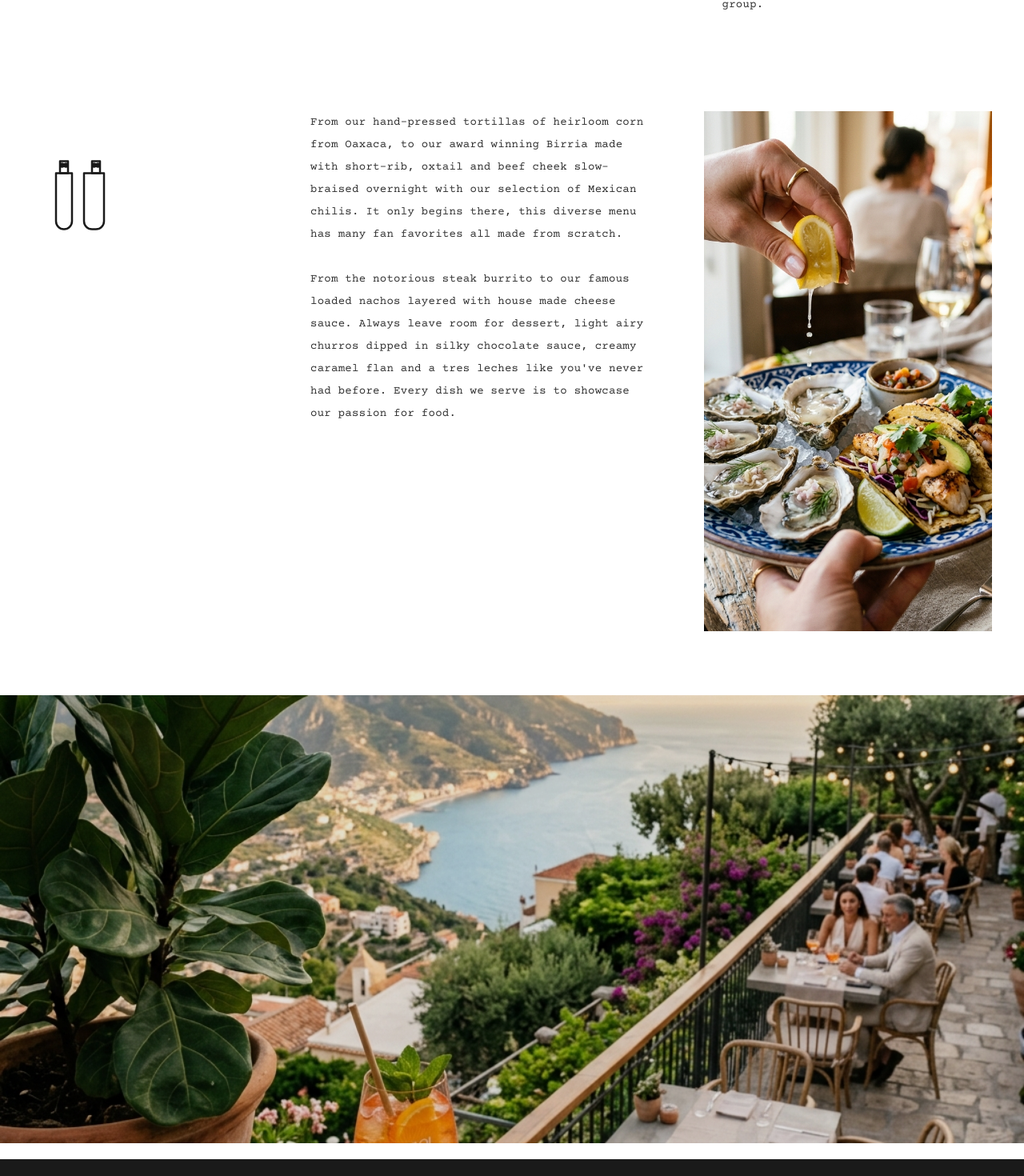
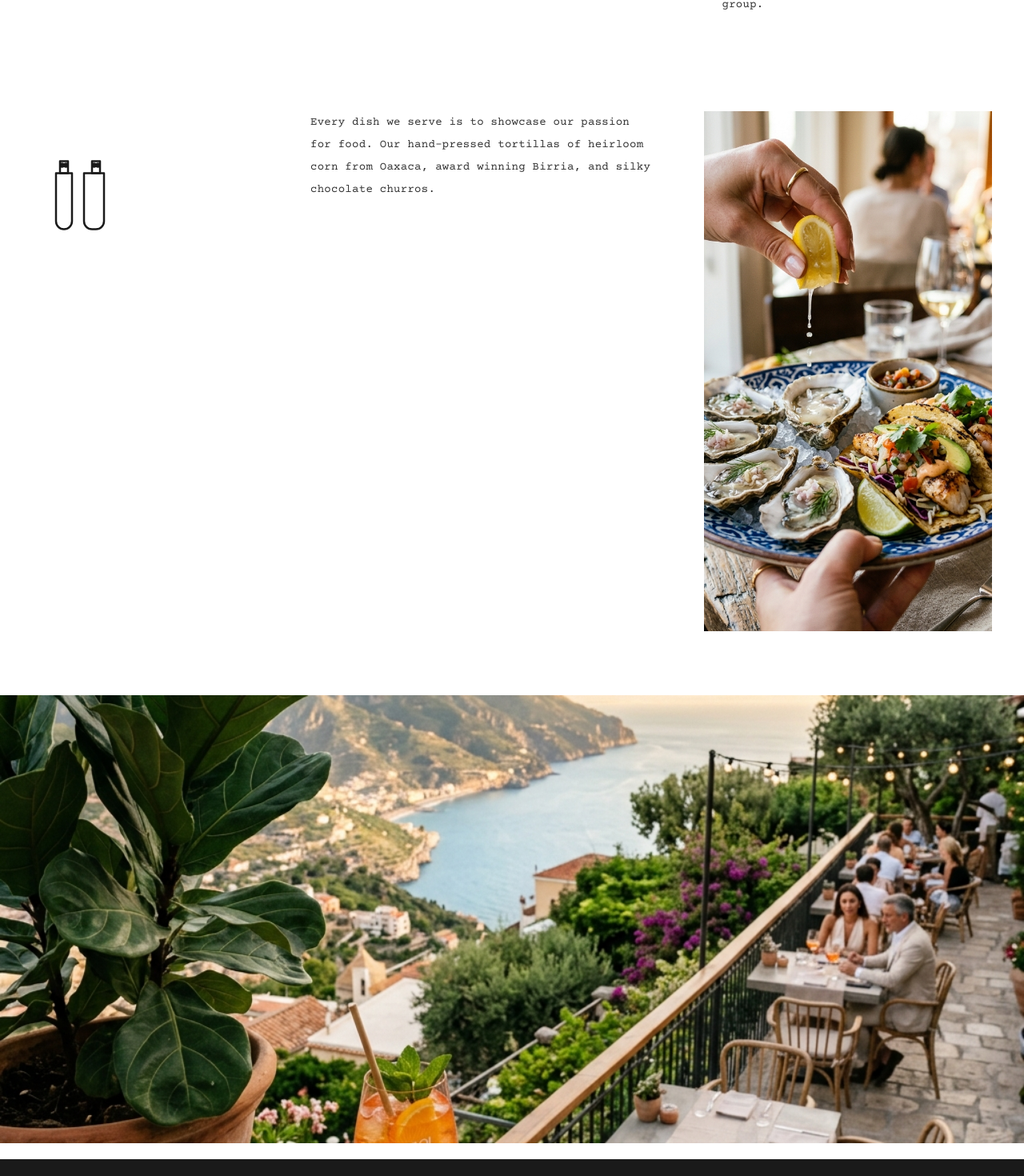
Before and after one commit to Ajaypal110/Frankie-s, a React (Vite) app in the folder frontend/: page /about in a window 1280 px wide. Shown: the part 2337-3807 px from the top of the page at 80% size. Built offline with nearby package versions, Linux system fonts and the light colour scheme; a web font is replaced by a local one.

Commit message:
Menu Page Added

```diff
--- a/frontend/src/pages/AboutPage.jsx
+++ b/frontend/src/pages/AboutPage.jsx
@@ -8,12 +8,6 @@ const AboutPage = ({ data }) => {
 
   const story = data?.acf?.about_story ||
     "Frankie's has become a standard for quality and consistency for locals and visitors alike. Our atmosphere evolves throughout the day, from family, friends and colleagues sharing a great meal in the afternoon, to a bustling happy hour where you can enjoy our signature margaritas and top quality oysters for half the price, all the way through dinner to late night.";
-
-  const chefHeading = data?.acf?.chef_heading || "CHEF NUNO GRULLON";
-  const chefSubheading = data?.acf?.chef_subheading || "PASSIONATE CREATIVITY";
-
-  const chefBio = data?.acf?.chef_bio ||
-    "From our hand-pressed tortillas of heirloom corn from Oaxaca, to our award winning Birria made with short-rib, oxtail and beef cheek slow-braised overnight with our selection of Mexican chilis. It only begins there, this diverse menu has many fan favorites all made from scratch. From the notorious steak burrito to our famous loaded nachos layered with house made cheese sauce. Always leave room for dessert, light airy churros dipped in silky chocolate sauce, creamy caramel flan and a tres leches like you've never had before. Every dish we serve is to showcase our passion for food.";
 
   useEffect(() => {
     window.scrollTo(0, 0);
@@ -36,8 +30,17 @@ const AboutPage = ({ data }) => {
   }, []);
 
   return (
-    <div ref={sectionRef} style={{ background: '#fff', overflowX: 'hidden' }}>
+    <div ref={sectionRef} style={{ background: '#fff' }}>
       <style>{`
+        /* PHASE 1: HERO STICKY */
+        .sticky-hero-layer {
+          position: -webkit-sticky !important; /* For Safari */
+          position: sticky !important;
+          top: 0 !important;
+          z-index: 1 !important;
+          width: 100%;
+        }
+
         @media (max-width: 1024px) {
           .about-editorial-grid {
             grid-template-columns: 1fr !important;
@@ -45,10 +48,6 @@ const AboutPage = ({ data }) => {
           }
           .about-hero-section {
             height: 50vh !important;
-          }
-          .sticky-col {
-            position: relative !important;
-            top: 0 !important;
           }
           .editorial-image-container {
             height: 400px !important;
@@ -59,8 +58,10 @@ const AboutPage = ({ data }) => {
         }
       `}</style>
 
-      {/* Intro Section */}
+      {/* Intro Section - Relative to cover sticking hero */}
       <section className="intro-section" style={{
+        position: 'relative',
+        zIndex: 10, // Must be higher than sticky layer
         background: '#ffffff',
         textAlign: 'left',
         padding: '180px 40px 100px 40px',
@@ -96,21 +97,21 @@ const AboutPage = ({ data }) => {
         </div>
       </section>
 
-      {/* Hero Banner */}
-      <section className="about-hero-section hero-section" style={{ height: '80vh', zIndex: 0 }}>
+      {/* Hero Banner - THE STICKY ELEMENT */}
+      <section className="about-hero-section sticky-hero-layer" style={{ height: '80vh' }}>
         <img
           src="https://images.unsplash.com/photo-1504544750208-dc0358e63f7f?ixlib=rb-4.0.3&auto=format&fit=crop&w=1920&q=80"
           alt="Restaurant interior"
           className="hero-bg"
-          style={{ objectFit: 'cover' }}
+          style={{ width: '100%', height: '100%', objectFit: 'cover', display: 'block' }}
         />
         <div style={{ position: 'absolute', inset: 0, background: 'rgba(0,0,0,0.3)' }} />
       </section>
 
-      {/* Chef Section */}
+      {/* Sections following the Hero - Relative with Higher Z-index to slide OVER */}
       <section style={{
         position: 'relative',
-        zIndex: 10,
+        zIndex: 10, // Slide OVER sticky hero
         background: '#ffffff',
         padding: '120px 40px 80px 40px',
         width: '100%'
@@ -123,9 +124,8 @@ const AboutPage = ({ data }) => {
           gap: '60px',
           alignItems: 'flex-start'
         }}>
-
-          {/* Left: Chef Heading */}
-          <div className="fade-in sticky-col">
+          {/* Chef Section Content */}
+          <div className="fade-in">
             <h2 style={{
               fontFamily: '"Playfair Display", serif',
               fontSize: 'clamp(28px, 4vw, 36px)',
@@ -146,8 +146,7 @@ const AboutPage = ({ data }) => {
             }}>PASSIONATE CREATIVITY<br />FROM THE BRONX TO MIAMI</p>
           </div>
 
-          {/* Center: Chef Portrait */}
-          <div className="fade-in editorial-image-container sticky-col" style={{ position: 'relative', overflow: 'hidden', height: '600px' }}>
+          <div className="fade-in editorial-image-container" style={{ position: 'relative', overflow: 'hidden', height: '600px' }}>
             <img
               src="/chef-about.png"
               alt="Chef Nuno Grullon"
@@ -155,7 +154,6 @@ const AboutPage = ({ data }) => {
             />
           </div>
 
-          {/* Right: Narrative Bio */}
           <div className="fade-in" style={{ textAlign: 'left' }}>
             <p style={{
               fontFamily: '"Courier Prime", monospace',
@@ -167,11 +165,10 @@ const AboutPage = ({ data }) => {
             }} dangerouslySetInnerHTML={{ __html: "Chef Nuno Grullon, A New York native started working in restaurants at the early age of sixteen. Over the years while continuing expand his culinary knowledge and skill, started receiving recognition and accolades, appearing on Bravo's television show \"Best New Restaurant\" produced by Gordon Ramsay and has also toured central America with the culinary magazine \"Buen Provecho\". In 2019 Chef Nuno Grullon decided to put his skill and vision into his first business, on a unique corner of Biscayne Boulevard and NE 66th Street. Uptown 66 would become a welcome addition to Miami's Upper east Side MiMo District. Uptown 66 is an exploration of authentic Mexican street food through the lens of Chef Nuno.<br/><br/>Receiving national accreditation from Good Morning America with their birria taco winning \"Best Taco in America\". Despite the success of his first venture, Grullon had a vision for a much broader impact in Miami culinary and hospitality. Grullon set forward to bring a concept that would challenge him to push the boundaries of his skillset and creativity and showcase his culinary passion in a way Miami has yet to see fully. Grand Central would become the outlet for that passion. Opting for pure quality and perfect execution over innovation, Grullon would present American classics with subtle French influence raising the bar for what should be expected from the young restaurant group." }}>
             </p>
           </div>
-
         </div>
       </section>
 
-      {/* Passion for Food Section */}
+      {/* Final Passion Section */}
       <section style={{
         position: 'relative',
         zIndex: 10,
@@ -187,8 +184,6 @@ const AboutPage = ({ data }) => {
           gap: '60px',
           alignItems: 'flex-start'
         }}>
-
-          {/* Left: Illustration Column */}
           <div style={{ textAlign: 'left', paddingTop: '40px' }} className="fade-in">
             <svg width="120" height="120" viewBox="0 0 24 24" fill="none" stroke="#1a1a1a" strokeWidth="0.5" strokeLinecap="round" strokeLinejoin="round">
               <circle cx="7.5" cy="5.5" r="0.4" fill="#1a1a1a" />
@@ -201,8 +196,6 @@ const AboutPage = ({ data }) => {
               <path d="M15 4.5h2v3h-2z" />
             </svg>
           </div>
-
-          {/* Center: Story Continuation */}
           <div style={{ textAlign: 'left' }} className="fade-in">
             <p style={{
               fontFamily: '"Courier Prime", monospace',
@@ -212,33 +205,26 @@ const AboutPage = ({ data }) => {
               letterSpacing: '0.02em',
               color: '#333'
             }}>
-              From our hand-pressed tortillas of heirloom corn from Oaxaca, to our award winning Birria made with short-rib, oxtail and beef cheek slow-braised overnight with our selection of Mexican chilis. It only begins there, this diverse menu has many fan favorites all made from scratch.
-              <br /><br />
-              From the notorious steak burrito to our famous loaded nachos layered with house made cheese sauce. Always leave room for dessert, light airy churros dipped in silky chocolate sauce, creamy caramel flan and a tres leches like you've never had before. Every dish we serve is to showcase our passion for food.
+              Every dish we serve is to showcase our passion for food. Our hand-pressed tortillas of heirloom corn from Oaxaca, award winning Birria, and silky chocolate churros.
             </p>
           </div>
-
-          {/* Right: Food Lifestyle Image */}
           <div className="fade-in editorial-image-container" style={{ position: 'relative', overflow: 'hidden', height: '650px' }}>
             <img
               src="/food-passion.png"
-              alt="Frankie's culinary spread"
+              alt="Frankie's food"
               style={{ width: '100%', height: '100%', objectFit: 'cover' }}
             />
           </div>
-
         </div>
       </section>
 
-      {/* Finishing Lifestyle Banner */}
-      <section className="about-hero-section hero-section" style={{ height: '70vh', zIndex: 0 }}>
+      {/* Stretching Lifestyle Banner (Static) */}
+      <section style={{ position: 'relative', zIndex: 10, height: '70vh', background: '#fff' }}>
         <img
           src="/about-lifestyle.png"
-          alt="Outdoor dining at Frankie's"
-          className="hero-bg"
-          style={{ objectFit: 'cover' }}
+          alt="Outdoor dining"
+          style={{ width: '100%', height: '100%', objectFit: 'cover' }}
         />
-        <div style={{ position: 'absolute', inset: 0, background: 'rgba(0,0,0,0.1)' }} />
       </section>
 
       <div style={{ position: 'relative', zIndex: 10, height: '20px', background: '#ffffff' }} />
```
